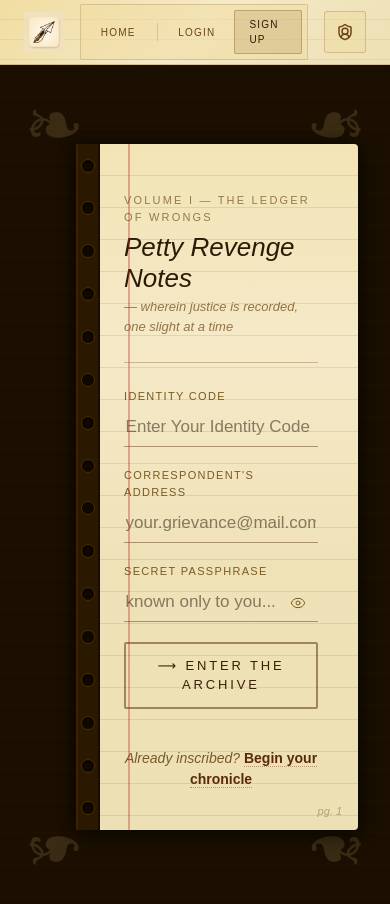
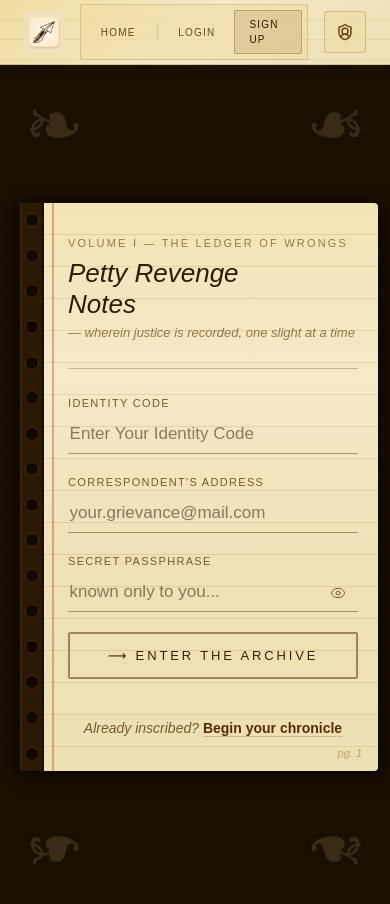
Before and after one commit to mohanishp9/petty-revenge-note, a Next.js app in the folder frontend/: page /register in a window 390 px wide. Shown: the top 904 px of the page. Built offline with nearby package versions, Linux system fonts and the light colour scheme; no server answers.

Commit message:
Login and Register Page UI Optimize for Mobile

```diff
--- a/frontend/src/app/(public)/login/page.tsx
+++ b/frontend/src/app/(public)/login/page.tsx
@@ -52,7 +52,7 @@ const LoginForm = () => {
     };
 
     return (
-        <div className="relative min-h-screen flex items-center justify-center p-8 overflow-hidden font-crimson"
+        <div className="relative min-h-screen flex items-center justify-center p-3 sm:p-8 overflow-x-hidden overflow-y-auto font-crimson"
             style={{ backgroundColor: "#1a0f00" }}>
 
             {/* Horizontal ruled lines overlay */}
@@ -75,10 +75,10 @@ const LoginForm = () => {
             ))}
 
             {/* Notebook */}
-            <div className="relative w-full max-w-md">
+            <div className="relative w-full max-w-md my-8">
 
                 {/* Spiral binding */}
-                <div className="absolute left-11 top-0 bottom-0 w-6 z-10 flex flex-col justify-around items-center"
+                <div className="absolute left-2 sm:left-11 top-0 bottom-0 w-6 z-10 flex flex-col justify-around items-center"
                     style={{ background: "#2a1800", borderLeft: "2px solid #3d2200", borderRight: "2px solid #1a0d00" }}>
                     {Array.from({ length: 16 }).map((_, i) => (
                         <div key={i} className="rounded-full"
@@ -87,10 +87,9 @@ const LoginForm = () => {
                 </div>
 
                 {/* Paper */}
-                <div className="relative ml-11 rounded-r"
+                <div className="relative ml-2 sm:ml-11 rounded-r py-8 pr-5 pl-12 sm:py-12 sm:pr-10 sm:pl-16"
                     style={{
                         background: "linear-gradient(180deg, #f2e4b5 0%, #f5e9c8 30%, #f0e2b8 60%, #ede0b4 100%)",
-                        padding: "3rem 2.5rem 2.5rem 3rem",
                         boxShadow: "-4px 0 12px rgba(0,0,0,0.4), 4px 4px 20px rgba(0,0,0,0.5)",
                     }}>
 
@@ -99,7 +98,7 @@ const LoginForm = () => {
                         style={{ backgroundImage: "repeating-linear-gradient(180deg, transparent, transparent 31px, rgba(100,60,10,0.12) 31px, rgba(100,60,10,0.12) 32px)" }} />
 
                     {/* Red margin line */}
-                    <div className="absolute top-0 bottom-0" style={{ left: 52, width: 1.5, background: "rgba(180,40,30,0.35)" }} />
+                    <div className="absolute top-0 bottom-0 left-8 sm:left-[52px]" style={{ width: 1.5, background: "rgba(180,40,30,0.35)" }} />
 
                     <p className="font-special-elite" style={{ fontSize: 11, color: "#6b4c1e", letterSpacing: "0.2em", textTransform: "uppercase", opacity: 0.7, marginBottom: "0.4rem" }}>
                         Volume I — The Ledger of Wrongs
--- a/frontend/src/app/(public)/register/page.tsx
+++ b/frontend/src/app/(public)/register/page.tsx
@@ -234,7 +234,7 @@ const Register = () => {
     // Notebook shell (shared between steps)
     return (
         <div
-            className="relative min-h-screen flex items-center justify-center p-8 overflow-hidden font-crimson"
+            className="relative min-h-screen flex items-center justify-center p-3 sm:p-8 overflow-x-hidden overflow-y-auto font-crimson"
             style={{ backgroundColor: "#1a0f00" }}
         >
             {/* Ruled lines overlay */}
@@ -273,10 +273,10 @@ const Register = () => {
             ))}
 
             {/* Notebook card */}
-            <div className="relative w-full max-w-md">
+            <div className="relative w-full max-w-md my-8">
                 {/* Spiral binding */}
                 <div
-                    className="absolute left-11 top-0 bottom-0 w-6 z-10 flex flex-col justify-around items-center"
+                    className="absolute left-2 sm:left-11 top-0 bottom-0 w-6 z-10 flex flex-col justify-around items-center"
                     style={{
                         background: "#2a1800",
                         borderLeft: "2px solid #3d2200",
@@ -300,11 +300,10 @@ const Register = () => {
 
                 {/* Page */}
                 <div
-                    className="relative ml-11 rounded-r"
+                    className="relative ml-2 sm:ml-11 rounded-r py-8 pr-5 pl-12 sm:py-12 sm:pr-10 sm:pl-16"
                     style={{
                         background:
                             "linear-gradient(180deg, #f2e4b5 0%, #f5e9c8 30%, #f0e2b8 60%, #ede0b4 100%)",
-                        padding: "3rem 2.5rem 2.5rem 3rem",
                         boxShadow: "-4px 0 12px rgba(0,0,0,0.4), 4px 4px 20px rgba(0,0,0,0.5)",
                     }}
                 >
@@ -319,8 +318,8 @@ const Register = () => {
 
                     {/* Red margin line */}
                     <div
-                        className="absolute top-0 bottom-0"
-                        style={{ left: 52, width: 1.5, background: "rgba(180,40,30,0.35)" }}
+                        className="absolute top-0 bottom-0 left-8 sm:left-[52px]"
+                        style={{ width: 1.5, background: "rgba(180,40,30,0.35)" }}
                     />
 
                     {/* Header — always visible */}
```
